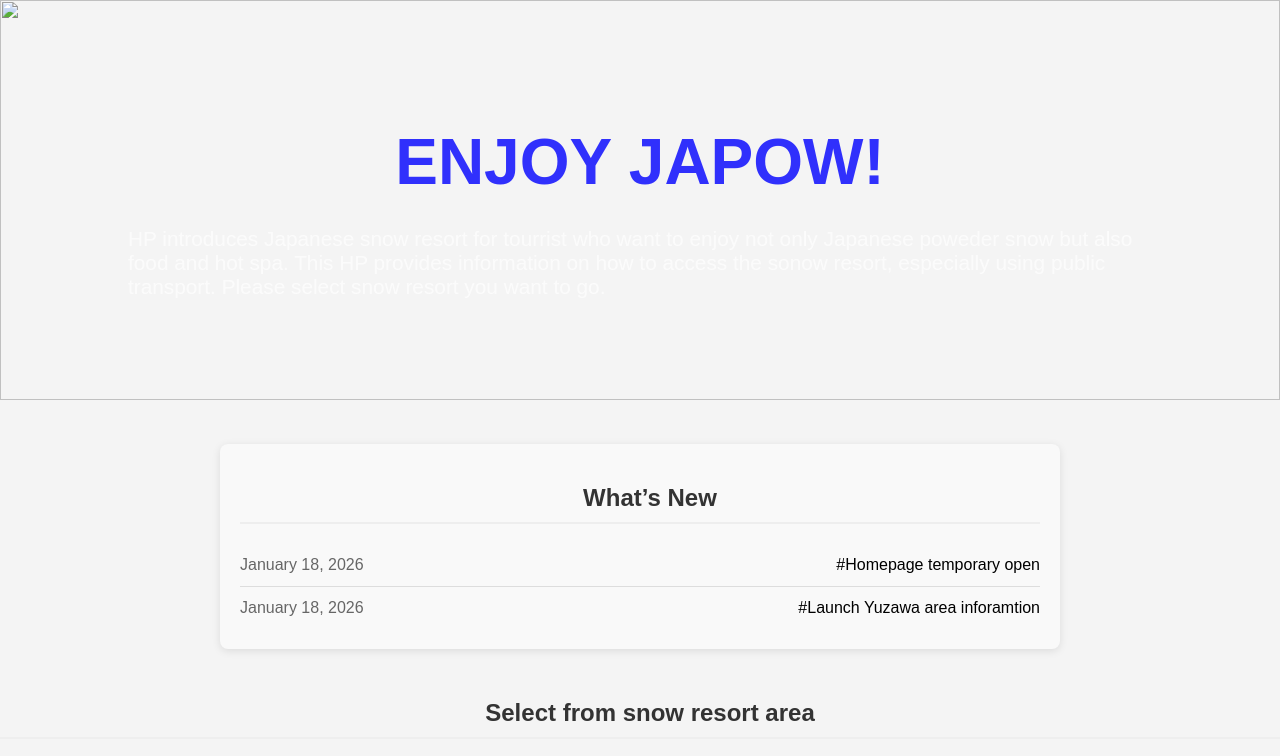
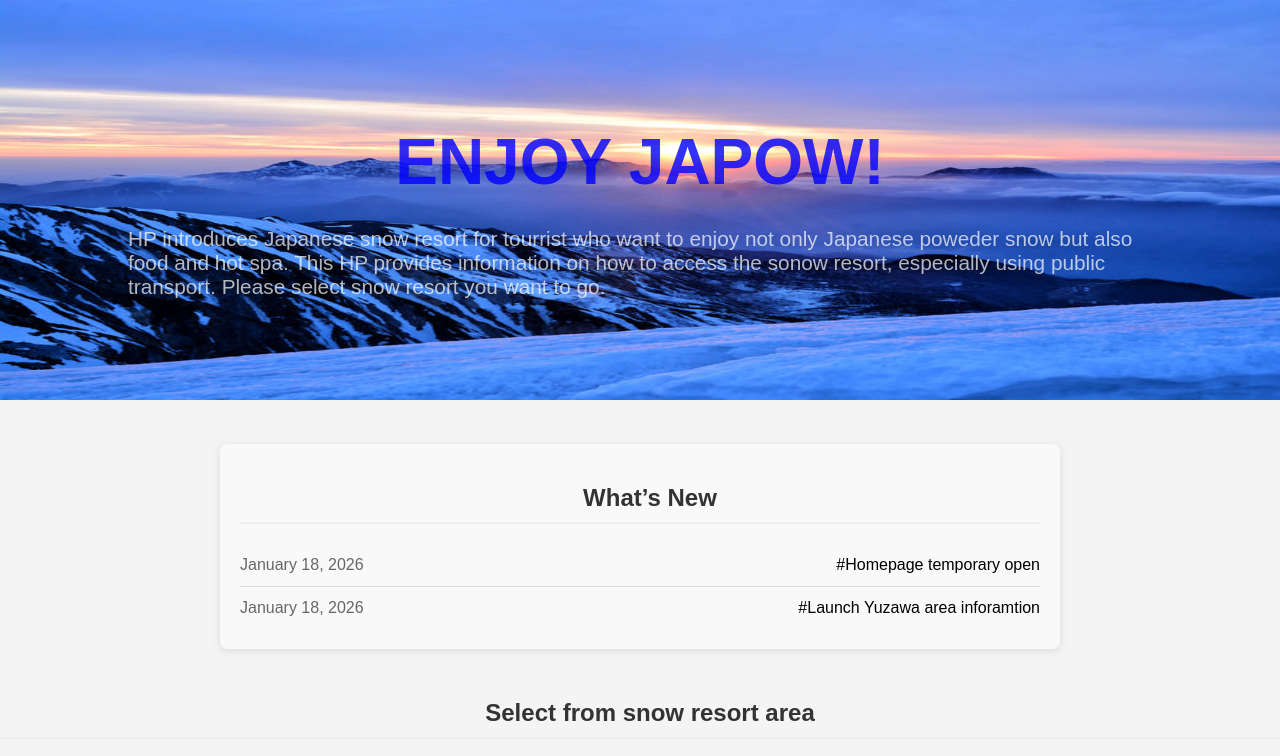
Before and after one commit to Youichi1970/My-snow-website, a plain HTML site: page index.html in a window 1280 px wide. Shown: the top 756 px of the page. Drawn offline with Linux system fonts and the light colour scheme.

Commit message:
Add files via upload

```diff
--- a/index.html
+++ b/index.html
@@ -11,7 +11,7 @@
 <body>
   <header>
     <div class="top">
-      <img src="../Photo/Mountain.jpg">
+      <img src="Mountain.jpg">
       <p>ENJOY JAPOW!</p>
       <div class="about-us">
         <p>HP introduces Japanese snow resort for tourrist who want to enjoy not only Japanese poweder snow but also
```
